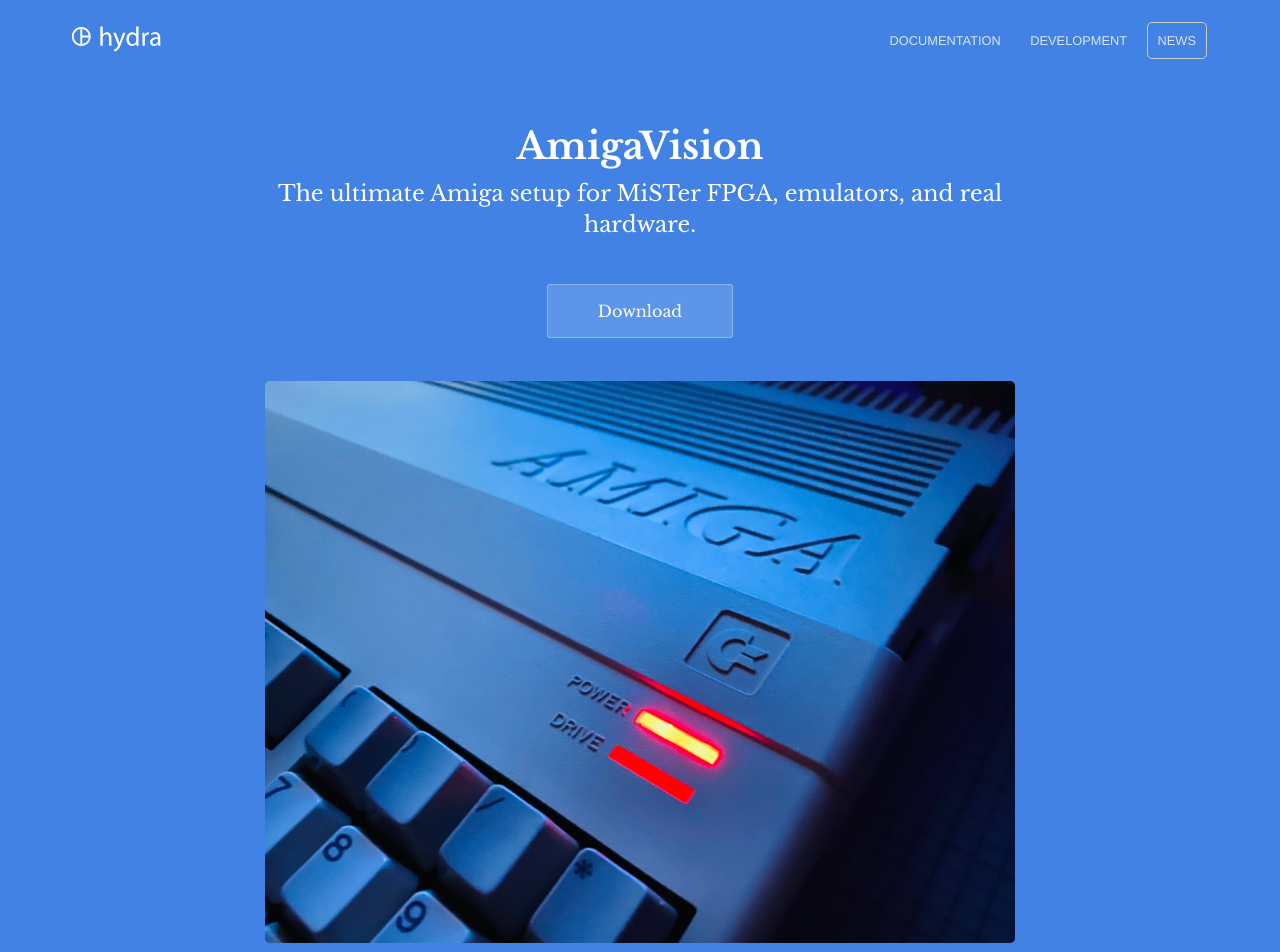
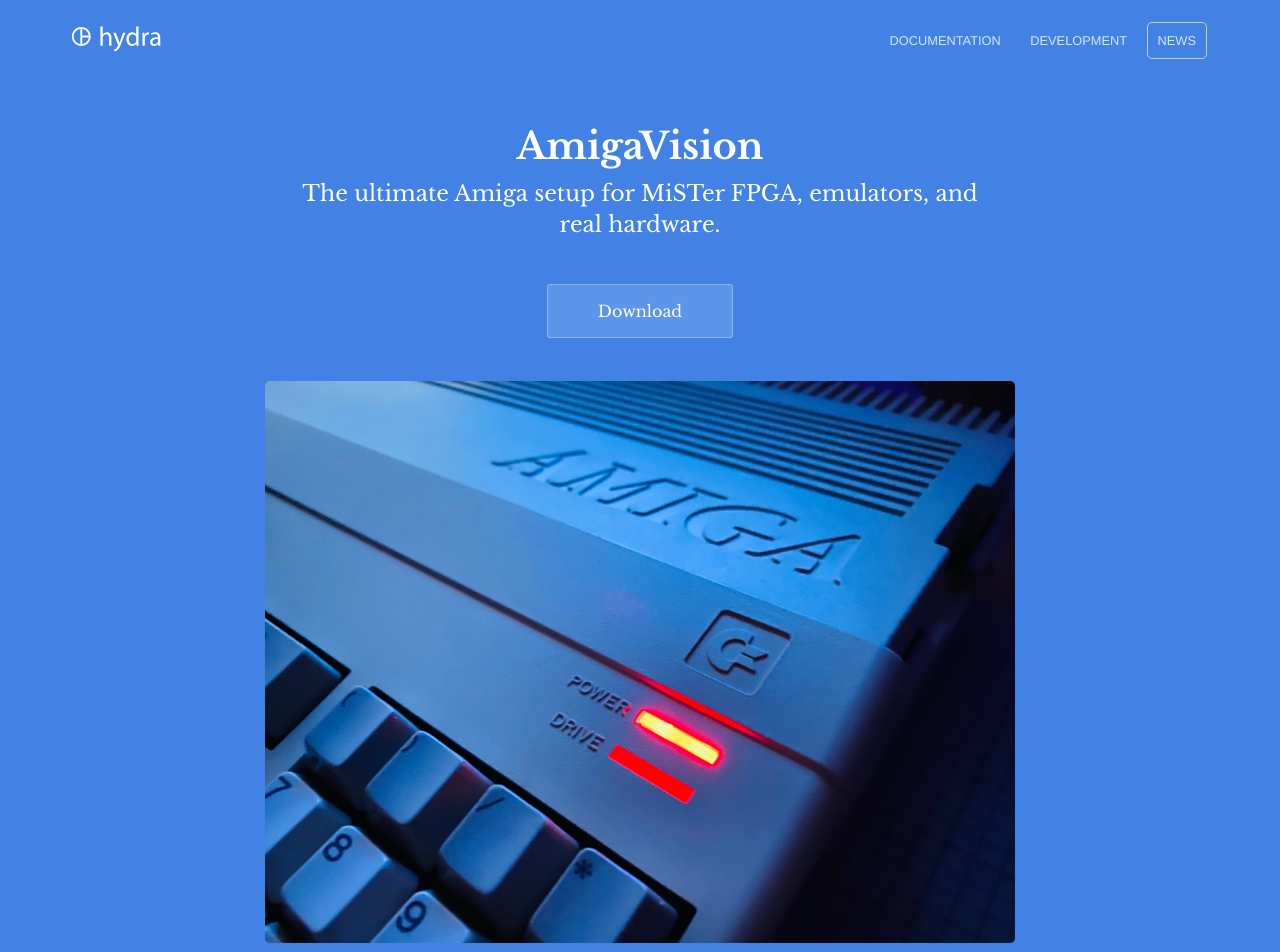
Before and after one commit to amigavision/amigavision.github.io, a Jekyll site: the page built from index.html, in a window 1280 px wide. Shown: the top 952 px of the page. Built offline with Jekyll 4.4.1, drawn with Linux system fonts in a browser that asks for light colours.

Commit message:
Widow fix

```diff
--- a/index.html
+++ b/index.html
@@ -5,7 +5,7 @@
 <section class="hero">
 	<div class="text-container">
 		<h1 class="editable"><b>AmigaVision</b></h1>
-		<p class="subtext editable">The ultimate Amiga setup for MiSTer FPGA, emulators, and real hardware.</p>
+		<p class="subtext editable">The ultimate Amiga setup for MiSTer FPGA, emulators, and real&nbsp;hardware.</p>
 		<div class="cta button alt"><a href="{{ site.baseurl }}/contact/">Download</a></div>
 		<div>
 			<img src="{{ site.baseurl }}/images/Amiga500.jpg" alt="Screenshot" class="screenshot editable" />
```
